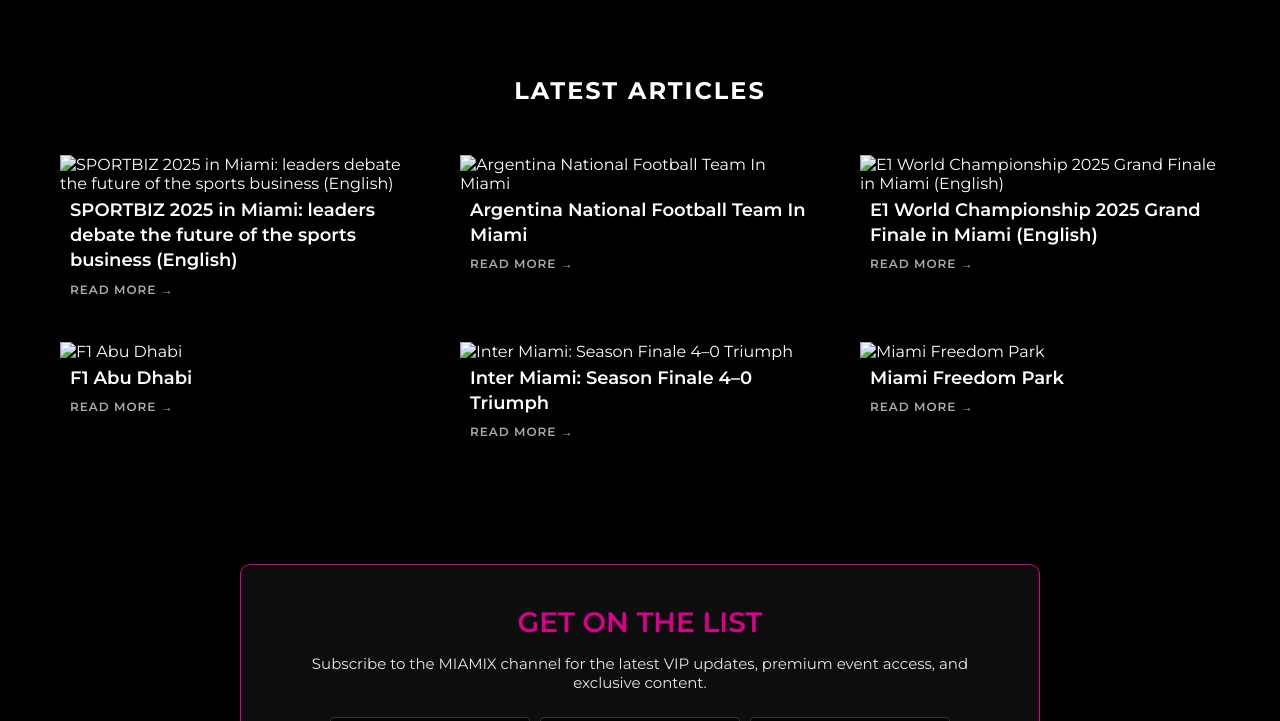
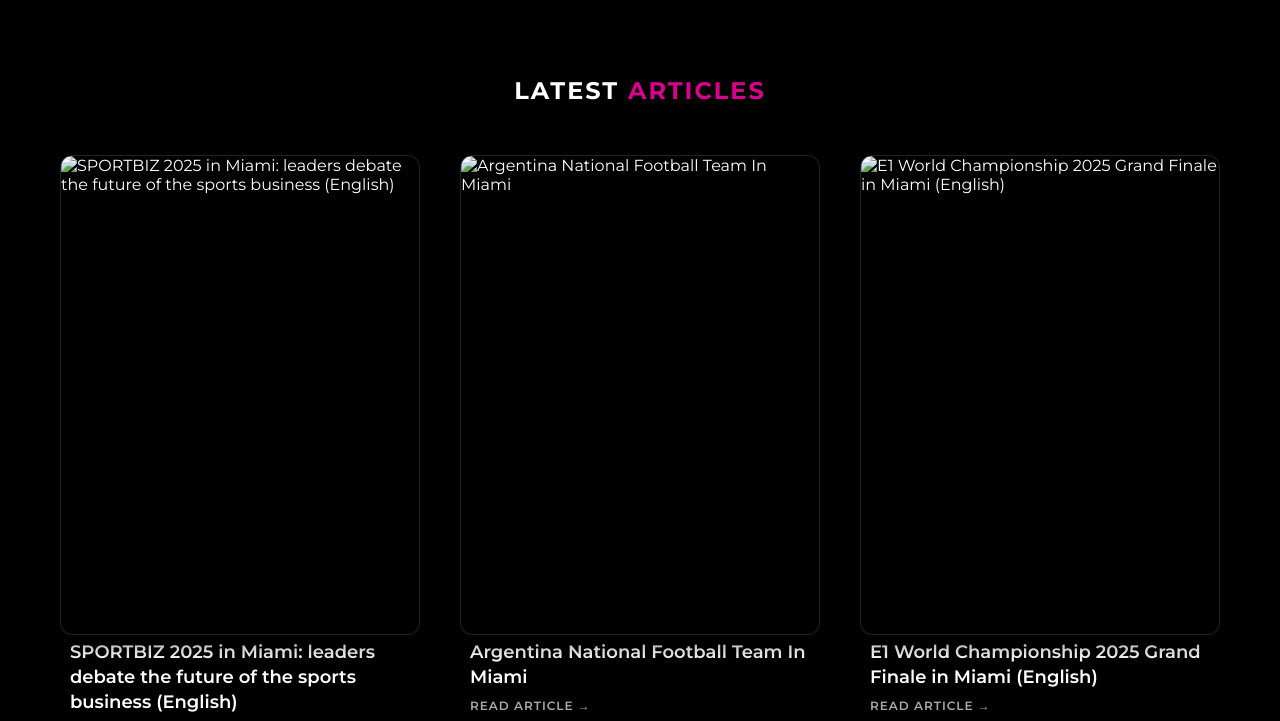
Before and after one commit to MIAMIX-io/MIAMIX.VIP-Site, a Jekyll site: the page built from sports.html, in a window 1280 px wide and 900 px high, scrolled down 435 px, cut to the strip 179-900 px from the top of the window. Built offline with Jekyll 4.4.1, drawn with Linux system fonts in a browser that asks for light colours; some of the changed text lies outside the part shown.

Commit message:
Update sports section with new post handling

```diff
--- a/sports.html
+++ b/sports.html
@@ -108,6 +108,8 @@
         /* --- CHANNEL GRID (MODERN EDITORIAL STYLE) --- */
         .channel-content { padding: 80px 60px; }
         .section-title { text-align: center; font-size: 24px; color: var(--text-main); margin-bottom: 50px; letter-spacing: 2px; text-transform: uppercase; }
+        .section-title span { color: var(--primary-pink); }
+
         .card-grid { display: grid; grid-template-columns: repeat(3, 1fr); gap: 40px; max-width: 1200px; margin: 0 auto; }
         @media (max-width: 900px) { .card-grid { grid-template-columns: repeat(2, 1fr); gap: 30px; } }
         @media (max-width: 600px) { .card-grid { grid-template-columns: 1fr; gap: 30px; } }
@@ -150,13 +152,16 @@
             font-size: 18px; margin-bottom: 8px; color: #fff; font-weight: 600; line-height: 1.4;
             transition: color 0.3s ease;
         }
-        .card:hover h3 { color: var(--channel-color); }
+        .card:hover h3 { color: var(--primary-pink); }
 
         .card p {
             font-size: 12px; color: var(--text-muted); text-transform: uppercase;
             letter-spacing: 1px; font-weight: 600; transition: color 0.3s ease;
         }
         .card:hover p { color: #fff; }
+
+        /* Highlight Section specific background */
+        .highlight-section { background-color: var(--bg-dark-grey); border-top: 1px solid #333; }
 
         /* --- OPT-IN / SUBSCRIBE SECTION --- */
         .optin-section { padding: 40px 20px 80px 20px; display: flex; justify-content: center; }
@@ -238,21 +243,42 @@
     <section class="channel-content">
         <h2 class="section-title">Latest <span>Articles</span></h2>
         <div class="card-grid">
+            {% assign sports_posts = site.posts | where_exp: "item", "item.channel contains 'Sports'" | sort: "date" | reverse %}
+            {% for post in sports_posts %}
+                <div class="card">
+                    <a href="{{ post.url | relative_url }}" style="display: block; width: 100%; height: 100%; text-decoration: none;">
+                        <div class="card-media">
+                            <img src="{{ post.cover_image | default: post.thumbnail }}" alt="{{ post.page_title }}">
+                            <video class="card-video-overlay" autoplay loop muted playsinline>
+                                <source src="/video/MIAMIX-1.mp4" type="video/mp4">
+                            </video>
+                        </div>
+                        <div class="card-content">
+                            <h3>{{ post.page_title }}</h3>
+                            <p>Read Article &rarr;</p>
+                        </div>
+                    </a>
+                </div>
+            {% endfor %}
+        </div>
+    </section>
 
-            {% assign channel_posts = site.posts | where_exp: "item", "item.channel contains 'Sports'" | sort: "date" | reverse %}
-
-            {% for post in channel_posts %}
+    <section class="channel-content highlight-section">
+        <h2 class="section-title">Inter <span>Highlights</span></h2>
+        <div class="card-grid">
+            {% assign inter_posts = site.posts | where_exp: "item", "item.channel contains 'InterMiami'" | sort: "date" | reverse %}
+            {% for post in inter_posts limit: 3 %}
                 <div class="card">
-                    <a href="{{ post.url | relative_url }}" style="display: block; width: 100%; height: 100%; position: relative;">
-                        <img src="{{ post.cover_image }}" alt="{{ post.title }}">
-
-                        <video class="card-video-overlay" autoplay loop muted playsinline>
-                            <source src="/video/MIAMIX-1.mp4" type="video/mp4">
-                        </video>
-
+                    <a href="{{ post.url | relative_url }}" style="display: block; width: 100%; height: 100%; text-decoration: none;">
+                        <div class="card-media">
+                            <img src="{{ post.cover_image | default: post.thumbnail }}" alt="{{ post.page_title }}">
+                            <video class="card-video-overlay" autoplay loop muted playsinline>
+                                <source src="/video/MIAMIX-1.mp4" type="video/mp4">
+                            </video>
+                        </div>
                         <div class="card-content">
-                            <h3>{{ post.title }}</h3>
-                            <p>Read More &rarr;</p>
+                            <h3>{{ post.page_title }}</h3>
+                            <p>Read Article &rarr;</p>
                         </div>
                     </a>
                 </div>
```
